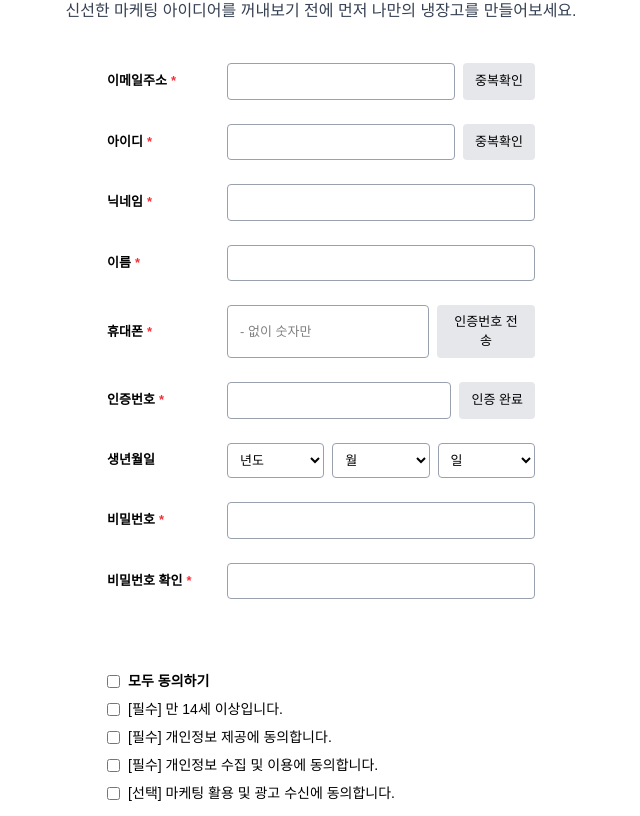
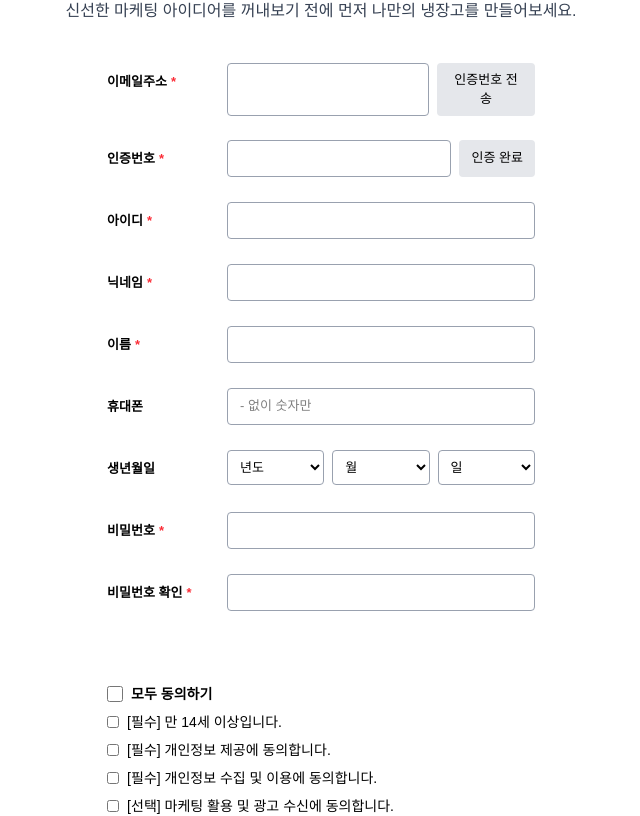
Before and after one commit to Marketer-s-Fridge/Client, a Next.js app: page /signUp/email in a window 1280 px wide. Shown: the part 190-1006 px from the top of the page, without its empty margins (319-959 px from the left). Built offline with nearby package versions, Linux system fonts and the light colour scheme.

Commit message:
fix:회원가입 항목별 경고 문구 추가

```diff
--- a/src/app/signUp/email/page.tsx
+++ b/src/app/signUp/email/page.tsx
@@ -3,6 +3,7 @@
 import { AuthHeader, SubmitButton } from "@/components/authFormComponents";
 import Header from "@/components/header";
 import React, { useState } from "react";
+import { useEffect } from "react";
 
 export default function EmailJoinPage() {
   const [email, setEmail] = useState("");
@@ -13,8 +14,65 @@ export default function EmailJoinPage() {
   const [code, setCode] = useState("");
   const [password, setPassword] = useState("");
   const [passwordCheck, setPasswordCheck] = useState("");
+  const [birth, setBirth] = useState({ year: "", month: "", day: "" });
 
-  const [birth, setBirth] = useState({ year: "", month: "", day: "" });
+  const [errors, setErrors] = useState({
+    email: false,
+    id: false,
+    nickname: false,
+    code: false,
+    password: false,
+    passwordCheck: false,
+    agreements: false,
+  });
+
+  const isPasswordValid = (pwd: string) => {
+    return /^(?=.*[a-zA-Z])(?=.*\d)(?=.*[^\w\s]).{8,20}$/.test(pwd);
+  };
+
+  const [agreements, setAgreements] = useState({
+    all: false,
+    age: false,
+    provide: false,
+    collect: false,
+    marketing: false,
+  });
+
+  const handleSubmit = () => {
+    const newErrors = {
+      email: !email.includes("@"),
+      id: !id.trim(),
+      nickname: !nickname.trim(),
+      code: code !== "123456", // 예시
+      password: !isPasswordValid(password),
+      passwordCheck: password !== passwordCheck,
+      agreements: !agreements.age || !agreements.provide || !agreements.collect,
+    };
+    setErrors(newErrors);
+
+    const hasError = Object.values(newErrors).some(Boolean);
+    if (!hasError) alert("회원가입 완료");
+  };
+
+  // ✅ 필수 3개 체크 상태 감시하여 all 자동 반영
+  useEffect(() => {
+    const allChecked =
+      agreements.age && agreements.provide && agreements.collect && agreements.marketing;
+    if (agreements.all !== allChecked) {
+      setAgreements((prev) => ({ ...prev, all: allChecked }));
+    }
+  }, [agreements.age, agreements.provide, agreements.collect,agreements.marketing]);
+
+  // ✅ "모두 동의하기" 클릭 시 나머지 필수 전체 반영
+  const handleAllAgree = (checked: boolean) => {
+    setAgreements({
+      all: checked,
+      age: checked,
+      provide: checked,
+      collect: checked,
+      marketing: checked, // 선택 항목은 유지
+    });
+  };
 
   return (
     <div className="bg-white">
@@ -22,9 +80,7 @@ export default function EmailJoinPage() {
       <div className="bg-white min-h-screen px-4 sm:px-6 md:px-8 py-16 flex justify-center">
         <div className="w-full max-w-[550px]">
           <AuthHeader />
-
           <form className="w-full flex flex-col gap-6 text-sm">
-            {/* 이메일 */}
             <InputRow label="이메일주소" required>
               <div className="flex gap-2 w-full">
                 <input
@@ -35,71 +91,18 @@ export default function EmailJoinPage() {
                 />
                 <button
                   type="button"
-                  className="bg-gray-200 text-[13px] px-3 py-2 rounded"
-                >
-                  중복확인
-                </button>
-              </div>
-            </InputRow>
-
-            {/* 아이디 */}
-            <InputRow label="아이디" required>
-              <div className="flex gap-2 w-full">
-                <input
-                  type="text"
-                  value={id}
-                  onChange={(e) => setId(e.target.value)}
-                  className="flex-1 border border-gray-400 rounded px-3 py-2 text-[13px]"
-                />
-                <button
-                  type="button"
-                  className="bg-gray-200 text-[13px] px-3 py-2 rounded"
-                >
-                  중복확인
-                </button>
-              </div>
-            </InputRow>
-
-            {/* 닉네임 */}
-            <InputRow label="닉네임" required>
-              <input
-                type="text"
-                value={nickname}
-                onChange={(e) => setNickname(e.target.value)}
-                className="w-full border border-gray-400 rounded px-3 py-2 text-[13px]"
-              />
-            </InputRow>
-
-            {/* 이름 */}
-            <InputRow label="이름" required>
-              <input
-                type="text"
-                value={name}
-                onChange={(e) => setName(e.target.value)}
-                className="w-full border border-gray-400 rounded px-3 py-2 text-[13px]"
-              />
-            </InputRow>
-
-            {/* 휴대폰 */}
-            <InputRow label="휴대폰" required>
-              <div className="flex gap-2 w-full">
-                <input
-                  type="text"
-                  value={phone}
-                  onChange={(e) => setPhone(e.target.value)}
-                  placeholder="- 없이 숫자만"
-                  className="flex-1 border border-gray-400 rounded px-3 py-2 text-[13px]"
-                />
-                <button
-                  type="button"
-                  className="bg-gray-200 text-[13px] px-3 py-2 rounded"
+                  className="bg-gray-200 text-[13px] px-3 py-2 rounded cursor-pointer"
                 >
                   인증번호 전송
                 </button>
               </div>
+              {errors.email && (
+                <p className="text-[11px] text-red-500 mt-1">
+                  올바른 이메일 주소를 입력해주세요.
+                </p>
+              )}
             </InputRow>
 
-            {/* 인증번호 */}
             <InputRow label="인증번호" required>
               <div className="flex gap-2 w-full">
                 <input
@@ -115,9 +118,60 @@ export default function EmailJoinPage() {
                   인증 완료
                 </button>
               </div>
+              {errors.code && (
+                <p className="text-[11px] text-red-500 mt-1">
+                  인증번호를 다시 확인해주세요.
+                </p>
+              )}
             </InputRow>
 
-            {/* 생년월일 */}
+            <InputRow label="아이디" required>
+              <input
+                type="text"
+                value={id}
+                onChange={(e) => setId(e.target.value)}
+                className="w-full border border-gray-400 rounded px-3 py-2 text-[13px]"
+              />
+              {errors.id && (
+                <p className="text-[11px] text-red-500 mt-1">
+                  이미 사용중인 아이디입니다.
+                </p>
+              )}
+            </InputRow>
+
+            <InputRow label="닉네임" required>
+              <input
+                type="text"
+                value={nickname}
+                onChange={(e) => setNickname(e.target.value)}
+                className="w-full border border-gray-400 rounded px-3 py-2 text-[13px]"
+              />
+              {errors.nickname && (
+                <p className="text-[11px] text-red-500 mt-1">
+                  중복된 닉네임입니다.
+                </p>
+              )}
+            </InputRow>
+
+            <InputRow label="이름" required>
+              <input
+                type="text"
+                value={name}
+                onChange={(e) => setName(e.target.value)}
+                className="w-full border border-gray-400 rounded px-3 py-2 text-[13px]"
+              />
+            </InputRow>
+
+            <InputRow label="휴대폰">
+              <input
+                type="text"
+                value={phone}
+                onChange={(e) => setPhone(e.target.value)}
+                placeholder="- 없이 숫자만"
+                className="w-full border border-gray-400 rounded px-3 py-2 text-[13px]"
+              />
+            </InputRow>
+
             <InputRow label="생년월일">
               <div className="flex gap-2 w-full">
                 <select
@@ -155,7 +209,6 @@ export default function EmailJoinPage() {
               </div>
             </InputRow>
 
-            {/* 비밀번호 */}
             <InputRow label="비밀번호" required>
               <input
                 type="password"
@@ -163,9 +216,14 @@ export default function EmailJoinPage() {
                 onChange={(e) => setPassword(e.target.value)}
                 className="w-full border border-gray-400 rounded px-3 py-2 text-[13px]"
               />
+              {errors.password && (
+                <p className="text-[11px] text-red-500 mt-1">
+                  비밀번호는 영문, 숫자, 특수문자를 모두 포함한 8~20자리를
+                  입력해주세요.
+                </p>
+              )}
             </InputRow>
 
-            {/* 비밀번호 확인 */}
             <InputRow label="비밀번호 확인" required>
               <input
                 type="password"
@@ -173,33 +231,97 @@ export default function EmailJoinPage() {
                 onChange={(e) => setPasswordCheck(e.target.value)}
                 className="w-full border border-gray-400 rounded px-3 py-2 text-[13px]"
               />
+              {errors.passwordCheck && (
+                <p className="text-[11px] text-red-500 mt-1">
+                  비밀번호를 다시 확인해주세요.
+                </p>
+              )}
             </InputRow>
 
             {/* 동의 체크박스 */}
             <div className="w-7/9 place-self-center mt-6 border-gray-200 pt-6 space-y-2 text-sm">
               <label className="flex items-center gap-2">
-                <input type="checkbox" /> <b>모두 동의하기</b>
+                <input
+                  type="checkbox"
+                  checked={agreements.all}
+                  onChange={(e) => handleAllAgree(e.target.checked)}
+                  className={`w-4 h-4 ${
+                    agreements.all ? "accent-red-500" : "accent-gray-300"
+                  }`}
+                />
+                <b>모두 동의하기</b>
               </label>
+
               <label className="flex items-center gap-2">
-                <input type="checkbox" /> [필수] 만 14세 이상입니다.
+                <input
+                  type="checkbox"
+                  checked={agreements.age}
+                  onChange={(e) =>
+                    setAgreements({ ...agreements, age: e.target.checked })
+                  }
+                  className={`w-3 h-3 ${
+                    agreements.age ? "accent-red-500" : "accent-gray-300"
+                  }`}
+                />
+                [필수] 만 14세 이상입니다.
               </label>
+
               <label className="flex items-center gap-2">
-                <input type="checkbox" /> [필수] 개인정보 제공에 동의합니다.
+                <input
+                  type="checkbox"
+                  checked={agreements.provide}
+                  onChange={(e) =>
+                    setAgreements({ ...agreements, provide: e.target.checked })
+                  }
+                  className={`w-3 h-3 ${
+                    agreements.provide ? "accent-red-500" : "accent-gray-300"
+                  }`}
+                />
+                [필수] 개인정보 제공에 동의합니다.
               </label>
+
               <label className="flex items-center gap-2">
-                <input type="checkbox" /> [필수] 개인정보 수집 및 이용에
-                동의합니다.
+                <input
+                  type="checkbox"
+                  checked={agreements.collect}
+                  onChange={(e) =>
+                    setAgreements({ ...agreements, collect: e.target.checked })
+                  }
+                  className={`w-3 h-3 ${
+                    agreements.collect ? "accent-red-500" : "accent-gray-300"
+                  }`}
+                />
+                [필수] 개인정보 수집 및 이용에 동의합니다.
               </label>
+
               <label className="flex items-center gap-2">
-                <input type="checkbox" /> [선택] 마케팅 활용 및 광고 수신에
-                동의합니다.
+                <input
+                  type="checkbox"
+                  checked={agreements.marketing}
+                  onChange={(e) =>
+                    setAgreements({
+                      ...agreements,
+                      marketing: e.target.checked,
+                    })
+                  }
+                  className={`w-3 h-3 ${
+                    agreements.marketing ? "accent-red-500" : "accent-gray-300"
+                  }`}
+                />
+                [선택] 마케팅 활용 및 광고 수신에 동의합니다.
               </label>
+
+              {errors.agreements && (
+                <p className="text-[11px] text-red-500 mt-1">
+                  필수 동의를 눌러주세요.
+                </p>
+              )}
             </div>
 
             <div className="text-center mt-10">
               <SubmitButton
                 text="나의 냉장고 열어보기"
-                onClick={() => alert("회원가입 완료")}
+                onClick={handleSubmit}
               />
             </div>
           </form>
@@ -209,7 +331,6 @@ export default function EmailJoinPage() {
   );
 }
 
-// ✅ label + input 정렬 맞추는 공통 row 컴포넌트
 const InputRow = ({
   label,
   required = false,
@@ -220,12 +341,17 @@ const InputRow = ({
   children: React.ReactNode;
 }) => {
   return (
-    <div className="w-7/9 mx-auto grid grid-cols-[112px_1fr] gap-2 items-center">
-      <label className="text-[13px] font-semibold whitespace-nowrap text-left">
+    <div className="w-7/9 mx-auto grid grid-cols-[112px_1fr] items-start gap-x-2 gap-y-0">
+      {/* Label (항목 텍스트) */}
+      <label className="text-[13px] font-semibold whitespace-nowrap leading-[38px]">
         {label}
         {required && <span className="text-red-500 ml-1">*</span>}
       </label>
-      {children}
+
+      {/* Input + Error (수직으로 쌓임) */}
+      <div className="flex flex-col gap-1">
+        {children}
+      </div>
     </div>
   );
 };
--- a/src/app/signUp/page.tsx
+++ b/src/app/signUp/page.tsx
@@ -7,7 +7,6 @@ import { AuthHeader } from "@/components/authFormComponents";
 import Image from "next/image";
 
 const SignUpPage: React.FC = () => {
-  // const [input1, onChangeInput1] = useState("");
   const router = useRouter(); // ✅ 라우터 객체 사용
 
   return (
```
